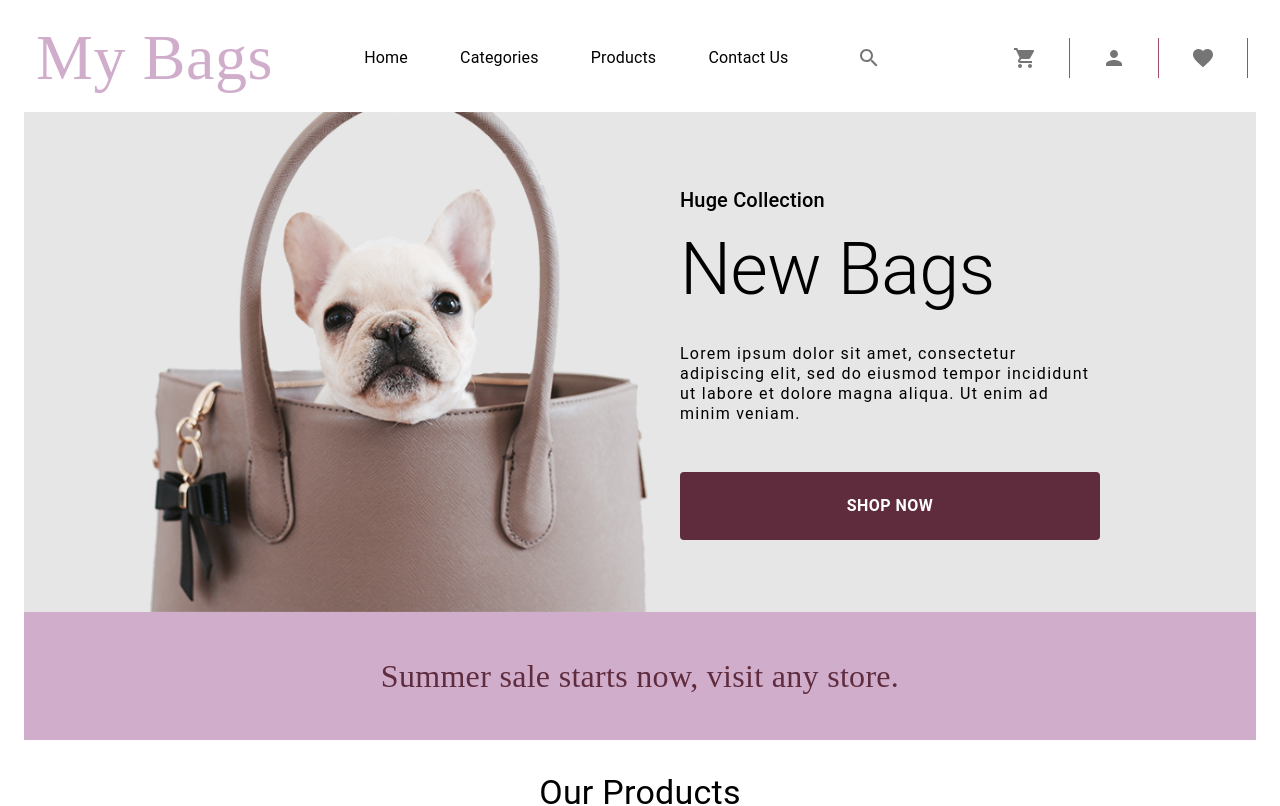
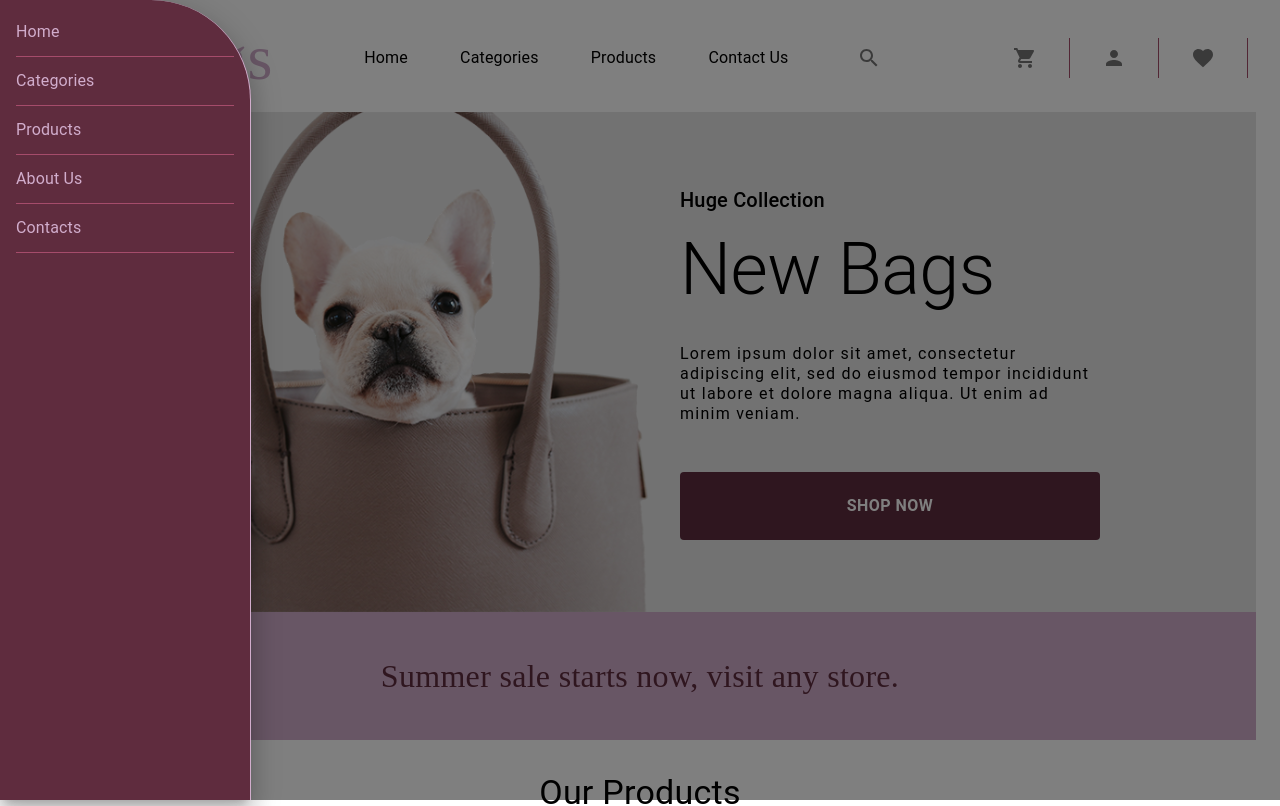
Before and after one commit to Michelle-Lefebvre/react-store-bags, a React (Create React App) app: page / in a window 1280 px wide. Shown: the top 806 px of the page. Built offline with nearby package versions, Linux system fonts and the light colour scheme; a web font is replaced by a local one.

Commit message:
add side nav - mui drawer

```diff
--- a/src/App.js
+++ b/src/App.js
@@ -9,6 +9,7 @@ import Banner from "./components/banner/Banner";
 import Promotions from "./components/promotions/Promotions";
 import Products from "./components/products/Products";
 import Footer from "./components/footer/Footer";
+import AppDrawer from "./components/drawer/Drawer";
 
 function App() {
   useEffect(() => {
@@ -25,6 +26,7 @@ function App() {
         </Box>
         <Products />
         <Footer />
+        <AppDrawer />
         {/*
         footer
         searchbox
--- /dev/null
+++ b/src/components/drawer/Drawer.js
@@ -0,0 +1,41 @@
+import {
+  Divider,
+  Drawer,
+  List,
+  ListItemButton,
+  ListItemText,
+} from "@mui/material";
+import { styled } from "@mui/system";
+import React from "react";
+
+const MiddleDivider = styled((props) => (
+  <Divider variant="middle" {...props} />
+))``;
+export default function AppDrawer() {
+  return (
+    <Drawer open={true}>
+      <List>
+        <ListItemButton>
+          <ListItemText>Home</ListItemText>
+        </ListItemButton>
+        <MiddleDivider />
+        <ListItemButton>
+          <ListItemText>Categories</ListItemText>
+        </ListItemButton>
+        <MiddleDivider />
+        <ListItemButton>
+          <ListItemText>Products</ListItemText>
+        </ListItemButton>
+        <MiddleDivider />
+        <ListItemButton>
+          <ListItemText>About Us</ListItemText>
+        </ListItemButton>
+        <MiddleDivider />
+        <ListItemButton>
+          <ListItemText>Contacts</ListItemText>
+        </ListItemButton>
+        <MiddleDivider />
+      </List>
+    </Drawer>
+  );
+}
--- a/src/styles/themeStyles.js
+++ b/src/styles/themeStyles.js
@@ -63,11 +63,11 @@ const theme = createTheme({
     MuiDrawer: {
       styleOverrides: {
         paper: {
-          width: DrawerWidth,
+          width: 250,
           background: Colors.primary,
           color: Colors.secondary,
           borderRadius: "0px 100px 0px 0px",
-          borderRight: `1px solid ${Colors.primary}`,
+          borderRight: `1px solid ${Colors.secondary}`,
         },
       },
     },
```
